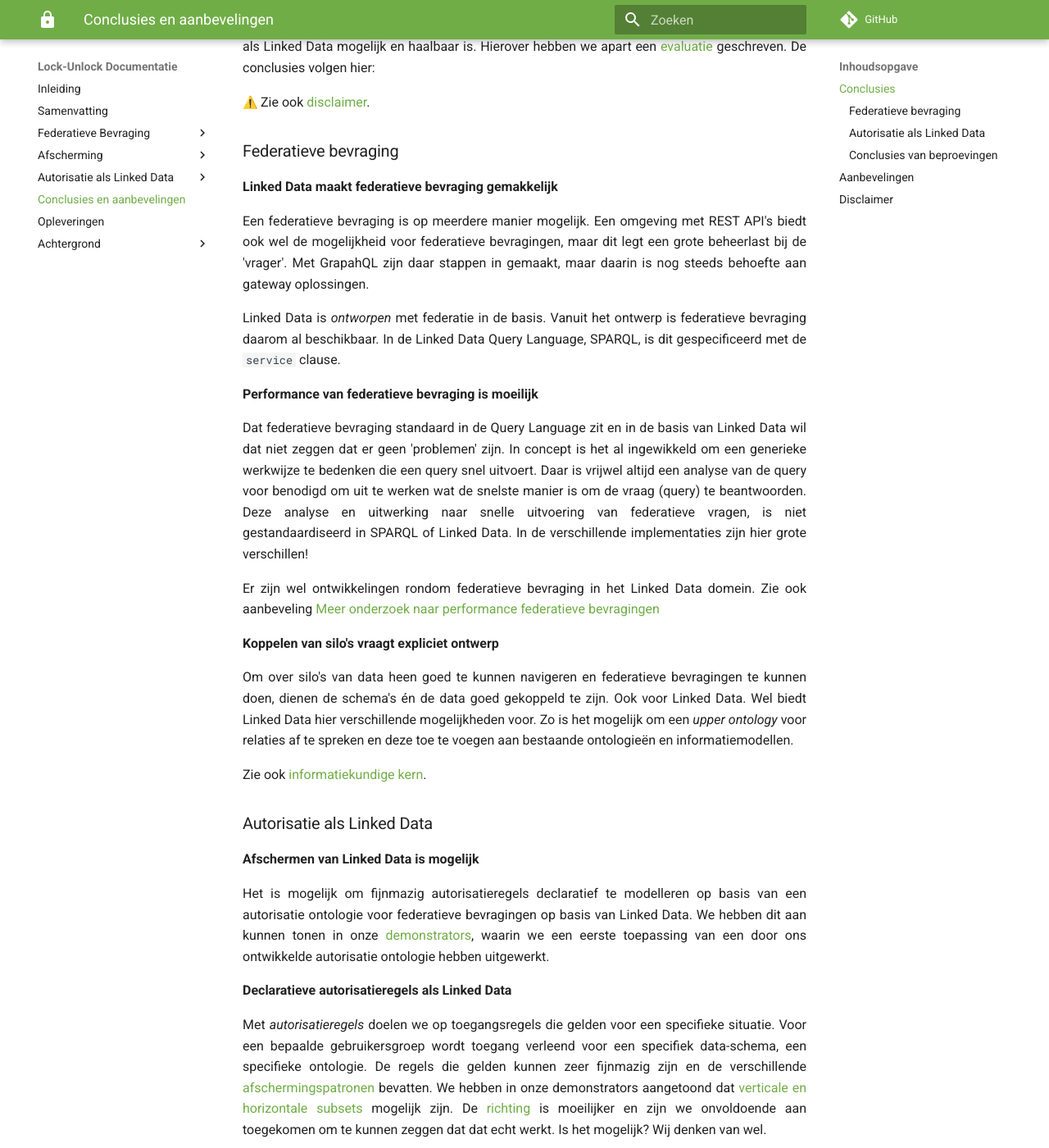
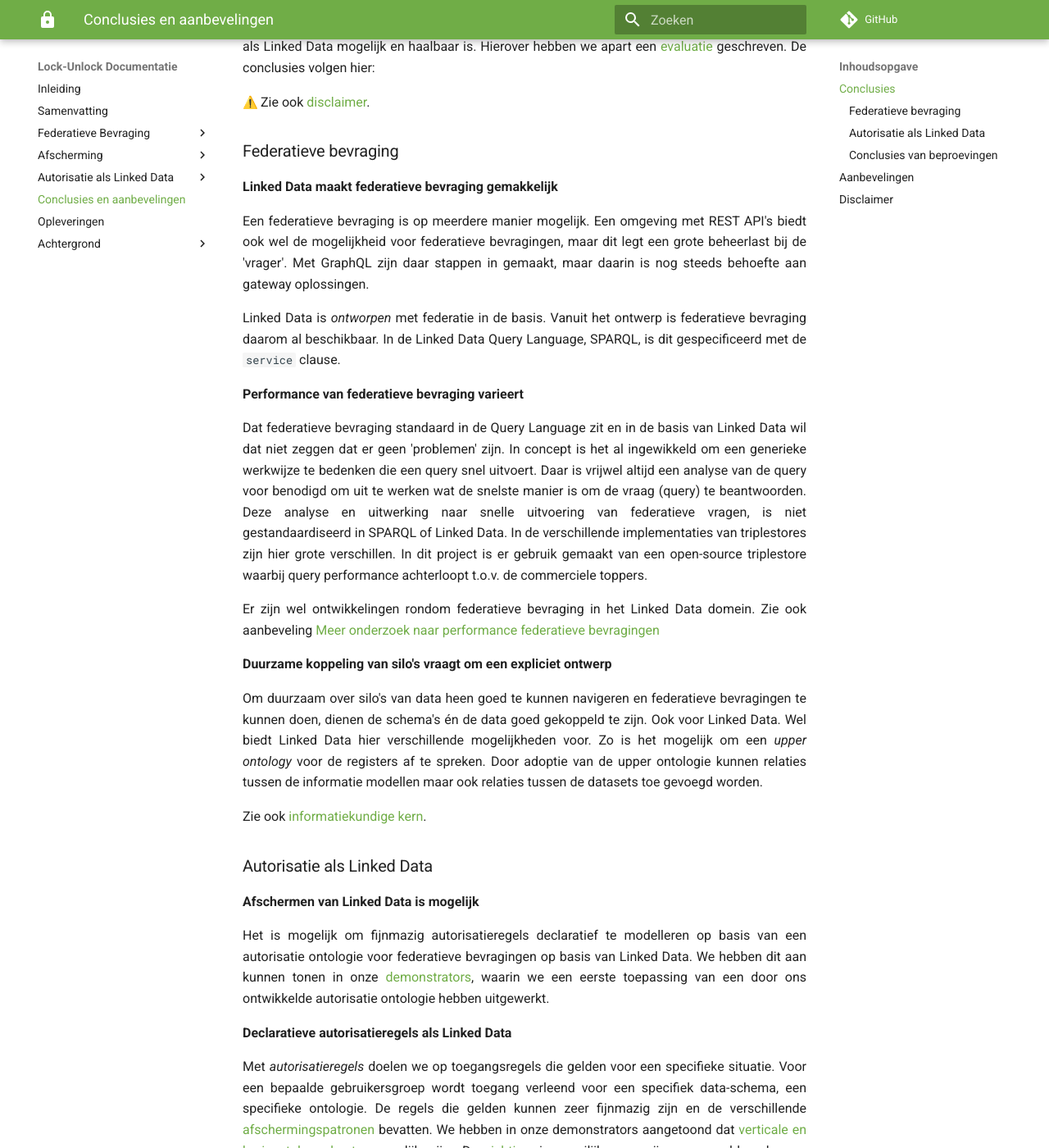
Before and after one commit to kadaster-labs/lock-unlock-docs, an MkDocs documentation site: the page built from docs/conclusies.md, in a window 1280 px wide and 1400 px high, scrolled down 447 px. Shown: the whole window at 82% size. Built offline with MkDocs 1.6.1 and Material for MkDocs 9.7.7, drawn with Linux system fonts in a browser that asks for light colours; emoji names are drawn with the system emoji font; comment, search, counter and statistics services are not loaded; some of the changed text lies outside the part shown.

Commit message:
update aanbevelingen

```diff
--- a/docs/conclusies.md
+++ b/docs/conclusies.md
@@ -26,30 +26,29 @@
 **Linked Data maakt federatieve bevraging gemakkelijk**
 
 Een federatieve bevraging is op meerdere manier mogelijk. Een omgeving met REST API's biedt ook wel
-de mogelijkheid voor federatieve bevragingen, maar dit legt een grote beheerlast bij de 'vrager'. Met GrapahQL zijn daar stappen in gemaakt, maar daarin is nog steeds behoefte aan gateway oplossingen.
+de mogelijkheid voor federatieve bevragingen, maar dit legt een grote beheerlast bij de 'vrager'. Met GraphQL zijn daar stappen in gemaakt, maar daarin is nog steeds behoefte aan gateway oplossingen.
 
 Linked Data is _ontworpen_ met federatie in de basis. Vanuit het ontwerp is federatieve bevraging
 daarom al beschikbaar. In de Linked Data Query Language, SPARQL, is dit gespecificeerd met de
 `service` clause.
 
-**Performance van federatieve bevraging is moeilijk**
+**Performance van federatieve bevraging varieert**
 
 Dat federatieve bevraging standaard in de Query Language zit en in de basis van Linked Data wil dat
 niet zeggen dat er geen 'problemen' zijn. In concept is het al ingewikkeld om een generieke
-werkwijze te bedenken die een query snel uitvoert. Daar is vrijwel altijd een analyse van de query
-voor benodigd om uit te werken wat de snelste manier is om de vraag (query) te beantwoorden. Deze
+werkwijze te bedenken die een query snel uitvoert. Daar is vrijwel altijd een analyse van de query voor benodigd om uit te werken wat de snelste manier is om de vraag (query) te beantwoorden. Deze
 analyse en uitwerking naar snelle uitvoering van federatieve vragen, is niet gestandaardiseerd in
-SPARQL of Linked Data. In de verschillende implementaties zijn hier grote verschillen!
+SPARQL of Linked Data. In de verschillende implementaties van triplestores zijn hier grote verschillen. In dit project is er gebruik gemaakt van een open-source triplestore waarbij query performance achterloopt t.o.v. de commerciele toppers.
 
 Er zijn wel ontwikkelingen rondom federatieve bevraging in het Linked Data domein. Zie ook
 aanbeveling [Meer onderzoek naar performance federatieve bevragingen](#aanbevelingen)
 
-**Koppelen van silo's vraagt expliciet ontwerp**
+**Duurzame koppeling van silo's vraagt om een expliciet ontwerp**
 
-Om over silo's van data heen goed te kunnen navigeren en federatieve bevragingen te kunnen doen,
+Om duurzaam over silo's van data heen goed te kunnen navigeren en federatieve bevragingen te kunnen doen,
 dienen de schema's én de data goed gekoppeld te zijn. Ook voor Linked Data. Wel biedt Linked Data
-hier verschillende mogelijkheden voor. Zo is het mogelijk om een _upper ontology_ voor relaties af
-te spreken en deze toe te voegen aan bestaande ontologieën en informatiemodellen.
+hier verschillende mogelijkheden voor. Zo is het mogelijk om een _upper ontology_ voor de registers af
+te spreken. Door adoptie van de upper ontologie kunnen relaties tussen de informatie modellen maar ook relaties tussen de datasets toe gevoegd worden.
 
 Zie ook [informatiekundige kern](./federatieve-bevraging/informatiekundigekern.md).
 
@@ -134,19 +133,10 @@
 
 ## Aanbevelingen
 
-> // TODO Hans, wat bedoel je hier precies mee?
->
-> - Disseminatie van de resultaten voor feedback maar ook voor community vorming om gezamelijk de
->  volgende stap te zetten
-
 **Meer onderzoek naar performance federatieve bevragingen**
 
-Verdere R&D prestatie (verbeteringen) federatieve queries zoals technieken zoals FedX en verschil in
+Verdere R&D prestatie (verbeteringen) federatieve queries zoals technieken zoals FedX en HDT files en verschil in
 verwerking door verschillende triplestores.
-
-// TODO hdt? zo ja of waarom niet?
-
-// TODO Sven kijkt naar HDT optimalisering???
 
 **Informatiekundige kern**
 
@@ -161,7 +151,7 @@
 semantiek, informatiemodellen en begrippen. En met de autorisatie ontologie komt ook afscherming in
 de mogelijkheden van Linked Data. Het succes en toepassen van deze technieken staat of valt echter
 met de adoptiegraad van Linked Data in het algemeen. Het vergroten van deze adoptie is daarom van
-belang.
+belang. Hierbij Kun je vragen stellen zoals wat is het minimum noodzakelijke voor een registerhouder om data als Linked data te publiceren. Wat is de minimale infrastructuur hiervoor en hoe kan er snel en robuust Linked Data gecreeerd worden.
 
 **Autorisatie ontologie verder uitwerken**
 
```
Also changed, not shown: other parts of docs/conclusies.md (+1 -1 lines).
